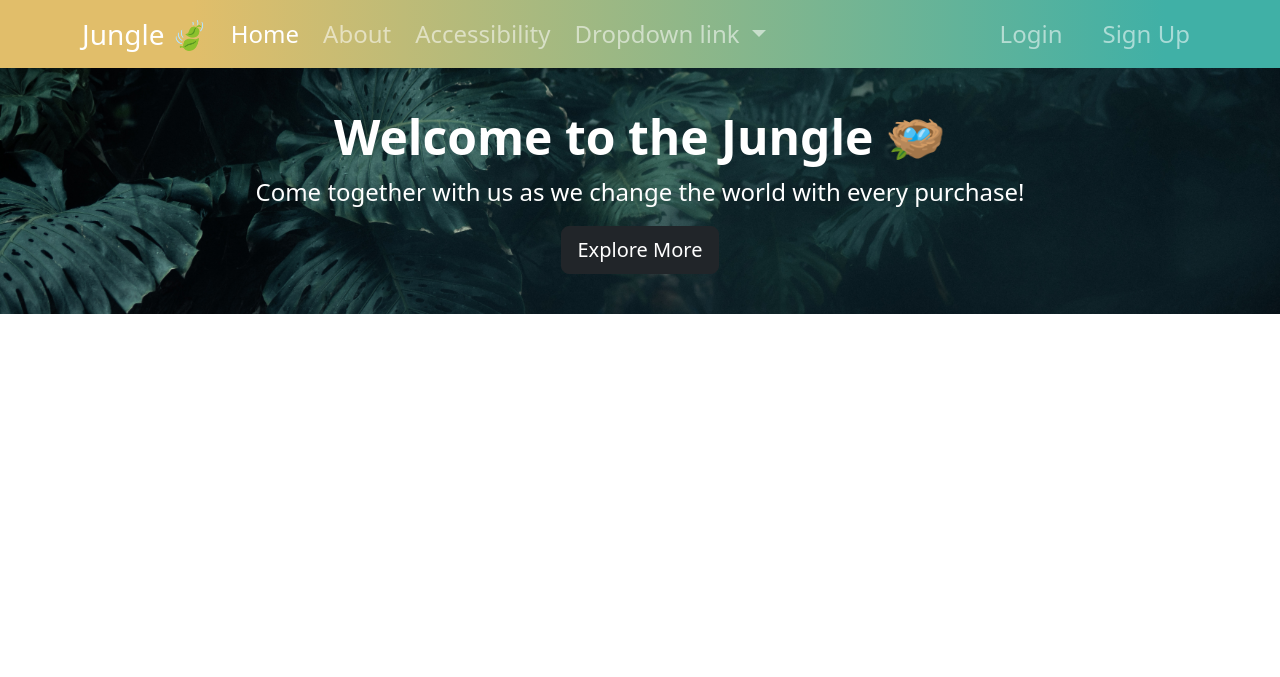
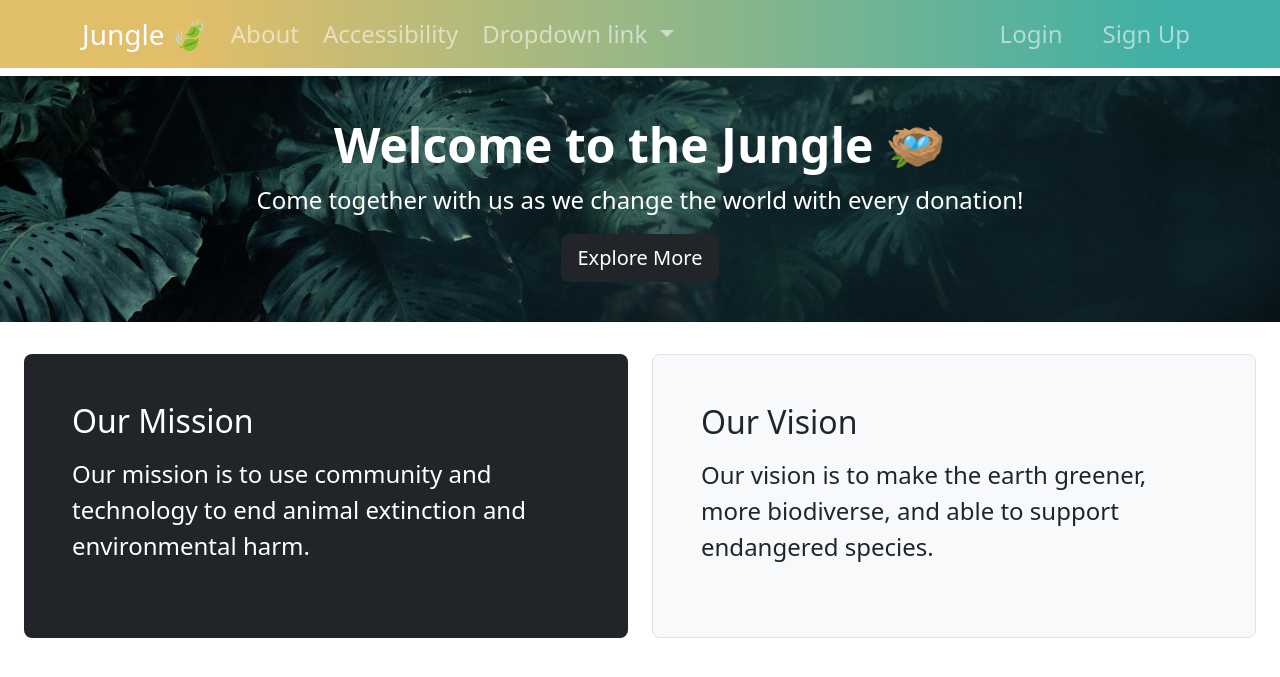
Before and after one commit to rubayeaAlketbi/Coursework_2, a Flask app: page /about in a window 1280 px wide. Shown: the top 677 px of the page. Run offline with Flask 3, Linux system fonts and the light colour scheme.

Commit message:
Update about page with new mission and vision sections

```diff
--- a/CW2/app/templates/about.html
+++ b/CW2/app/templates/about.html
@@ -1,13 +1,29 @@
 {%extends "home.html"%}
 {%block content%}
 <!-- Hero Section of the Page-->
-<header class=" container-fluid p-4 bg-light hero text-center">
+<header class=" container-fluid p-4 bg-light hero text-center my-2">
     <div class="container py-3">
         <h1 class="display-5 fw-bold">Welcome to the Jungle 🪺</h1>
-        <p class="col-md-12 fs-4 fw-light ">Come together with us as we change the world with every purchase!</p>
+        <p class="col-md-12 fs-4 fw-light ">Come together with us as we change the world with every donation!</p>
         <button class="btn btn-dark btn-lg" type="button">Explore More</button>
     </div>
 </header>
+<!-- End of Hero Section-->
 
-
+<!-- Start of the left text containers-->
+<section class= "container-fluid p-4">
+    <div class="row align-items-md-stretch">
+        <div class="col-md-6">
+            <div class="h-100 p-5 text-white bg-dark rounded-3">
+                <h2>Our Mission</h2>
+                <p class="py-2 fs-4 fw-light">Our mission is to use community and technology to end animal extinction and environmental harm.</p>
+            </div>
+        </div>
+        <div class="col-md-6">
+            <div class="h-100 p-5 bg-light border rounded-3">
+                <h2>Our Vision</h2>
+                <p class="py-2 fs-4 fw-light">Our vision is to make the earth greener, more biodiverse, and able to support endangered species.</p>
+            </div>
+        </div>
+</section>
 {%endblock%}
--- a/CW2/app/templates/home.html
+++ b/CW2/app/templates/home.html
@@ -21,9 +21,6 @@
           </button>
           <div class="collapse navbar-collapse" id="navbarNavDropdown">
             <ul class="navbar-nav fs-4 gap-2">
-              <li class="nav-item ">
-                <a class="nav-link active" aria-current="page" href="#">Home</a>
-              </li>
               <li class="nav-item">
                 <a class="nav-link" href="{{url_for("about")}}">About</a>
               </li>
```
